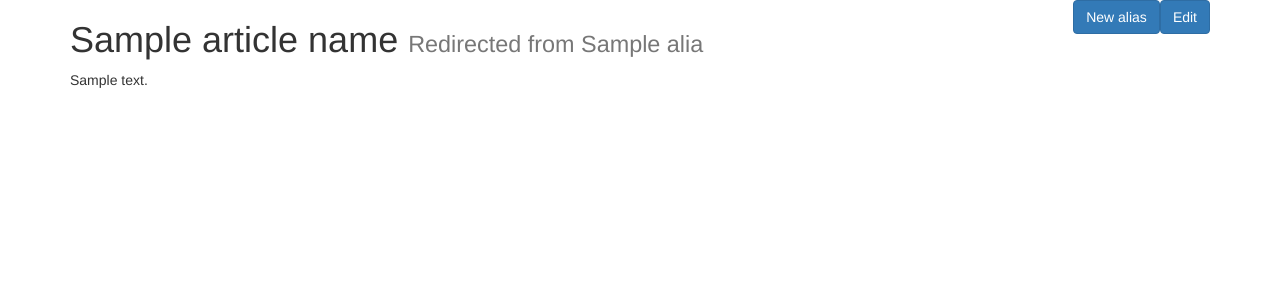
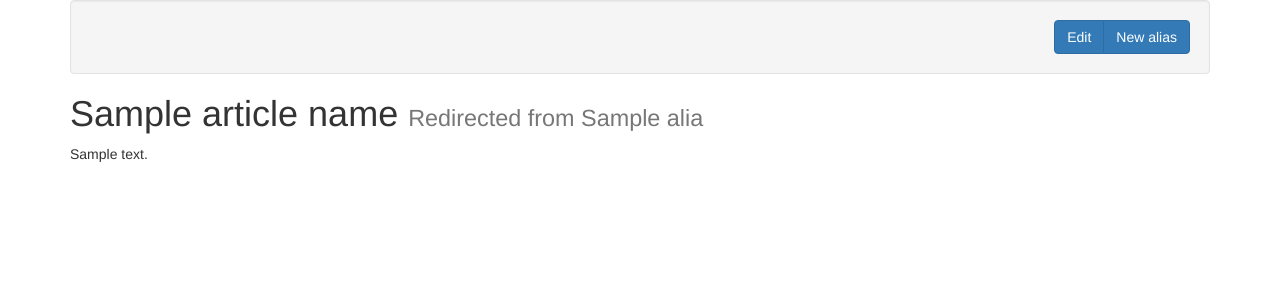
Before and after one commit to art-solopov/mdwiki, a Django app: template wiki/templates/wiki/article_detail.html in a window 1280 px wide. Shown: the part 72-372 px from the top of the page. Run offline with Django 3.2, Linux system fonts and the light colour scheme; tables that the repository leaves empty hold one stand-in row (values such as "Sample post"); the template is opened without the code that fills it: values that come from a table or form of the project are taken from there, most other values are stand-ins (such as "Sample title", 1, 10 or a date in 2020); parts of the project's set-up code (start-up, migrations or seed data) failed here and were passed over; some libraries are stand-ins or nearby versions.

Commit message:
Some design fixes

```diff
--- a/wiki/templates/wiki/article_detail.html
+++ b/wiki/templates/wiki/article_detail.html
@@ -1,16 +1,19 @@
 {% extends "base.html" %}
 
 {% block content %}
-    <div class="clearfix">
-        <a href="{% url 'article-edit' object.slug %}" class="btn btn-primary pull-right">Edit</a>
-        <a href="{% url 'new-alias' object.slug %}" class="btn btn-primary pull-right">New alias</a>
-        <h1 class="pull-left">
-            {{ article_name }}
-            {% if article_name != object.name %}
-                <small>Redirected from {{ object.name }}</small>
-            {% endif %}
-        </h1>
+    <div class="well clearfix">
+        <div class="btn-group pull-right">
+            <a href="{% url 'article-edit' object.slug %}" class="btn btn-primary btn-edit">Edit</a>
+            <a href="{% url 'new-alias' object.slug %}" class="btn btn-primary btn-new-alias">New alias</a>
+        </div>
     </div>
+
+    <h1>
+        {{ article_name }}
+        {% if article_name != object.name %}
+            <small>Redirected from {{ object.name }}</small>
+        {% endif %}
+    </h1>
 
     <div class="body">
         {% autoescape off %}
--- a/wiki/templates/wiki/index.html
+++ b/wiki/templates/wiki/index.html
@@ -3,7 +3,7 @@
 {% block content %}
 
 <div class="row">
-    <div class="col-sm-6">
+    <div class="col-sm-6 widget">
         <div class="panel panel-default">
             <div class="panel-heading">
                 <h3>Latest articles</h3>
```
